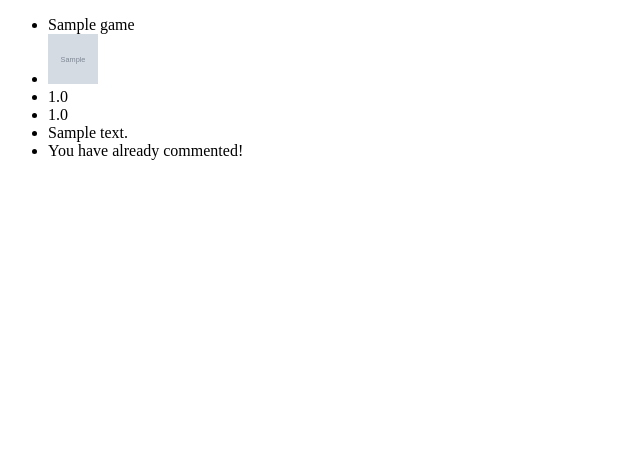
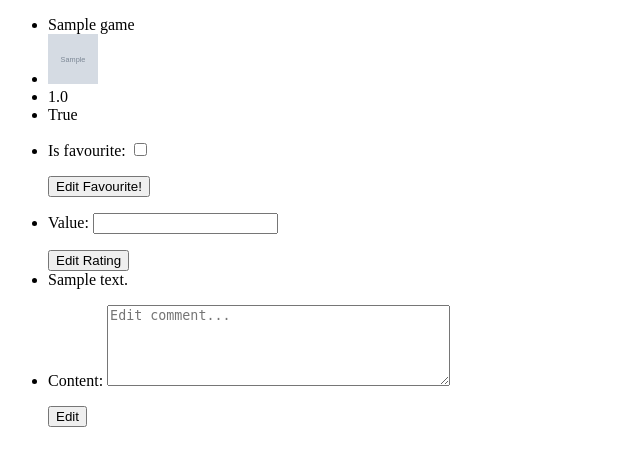
Before and after one commit to Svilen-V-Ivanov/Python_Web_Project, a Django app: page /game/details/1/ in a window 1280 px wide. Shown: the part 44-510 px from the top of the page, without its empty margins (0-640 px from the left). Run offline with Django 4.2, Linux system fonts and the light colour scheme; a user stored in the database is signed in; tables that the repository leaves empty hold one stand-in row (values such as "Sample post"); grey boxes marked "Sample" are stand-in pictures.

Commit message:
Added edit forms for comment, favourite, score. Added pages for liked and favourite games.

```diff
--- a/game_check/game_check/game_review/forms.py
+++ b/game_check/game_check/game_review/forms.py
@@ -1,6 +1,6 @@
 from django.contrib.auth import forms as auth_forms, get_user_model
 from django import forms
-from game_check.game_review.models import Profile, GameComment, GameScore
+from game_check.game_review.models import Profile, GameComment, GameScore, GameFavourite
 from game_check.game_review.validators import age_validator
 
 UserModel = get_user_model()
@@ -35,7 +35,6 @@ class SignUpForm(auth_forms.UserCreationForm):
         return user
 
 
-# TODO: Finish form and view for change password
 class ChangeUserPasswordForm(auth_forms.PasswordChangeForm):
     class Meta:
         model = UserModel
@@ -57,7 +56,44 @@ class GameCommentForm(forms.ModelForm):
         }
 
 
-class GameRatingForm(forms.ModelForm):
+class CommentEditForm(forms.ModelForm):
+    class Meta:
+        model = GameComment
+        fields = ('content',)
+        widgets = {
+            'content': forms.Textarea(
+                attrs={
+                    'cols': 40,
+                    'rows': 5,
+                    'placeholder': 'Edit comment...',
+                },
+            ),
+        }
+
+
+class BaseRatingForm(forms.ModelForm):
     class Meta:
         model = GameScore
         fields = ('value',)
+
+
+class GameRatingForm(BaseRatingForm):
+    pass
+
+
+class RatingEditForm(BaseRatingForm):
+    pass
+
+
+class BaseFavouriteForm(forms.ModelForm):
+    class Meta:
+        model = GameFavourite
+        fields = ('is_favourite',)
+
+
+class GameFavouriteForm(BaseFavouriteForm):
+    pass
+
+
+class EditFavouriteForm(BaseFavouriteForm):
+    pass
--- a/game_check/game_check/game_review/urls.py
+++ b/game_check/game_check/game_review/urls.py
@@ -2,7 +2,7 @@ from django.urls import path, include
 
 from game_check.game_review.views import UserSignUpView, UserSignInView, ProfileView, UserSignOutView, \
     UserDetailsView, UserEditView, PasswordEditView, EmailEditView, GameCreateView, index, \
-    comment_game, games_details, rate_game
+    comment_game, games_details, rate_game, favourite_game, profile_reviewed_games, profile_favourite_games
 
 urlpatterns = (
     path('', index, name='index'),
@@ -17,15 +17,19 @@ urlpatterns = (
             path('password/', PasswordEditView.as_view(), name='edit password'),
             path('email/', EmailEditView.as_view(), name='edit email'),
         ])),
-        # path('games/', include([
-        #     path('reviewed/', GamesReviewedView.as_view(), name='reviewed games'),
-        #     path('favourite/', GamesFavouriteView.as_view(), name='favourite games'),
-        # ])),
+        path('games/', include([
+            path('reviewed/', profile_reviewed_games, name='reviewed games'),
+            path('favourite/', profile_favourite_games, name='favourite games'),
+        ])),
     ])),
     path('game/', include([
         path('', GameCreateView.as_view(), name='create game'),
-        path('details/<int:pk>/', games_details, name='details game'),
-        path('details/comment/<int:pk>/', comment_game, name='comment game'),
-        path('details/rating/<int:pk>/', rate_game, name='rate game'),
+        path('details/', include([
+            path('<int:pk>/', games_details, name='details game'),
+            path('comment/<int:pk>/', comment_game, name='comment game'),
+            path('comment/edit/<int:pk>/', comment_game, name='edit comment'),
+            path('rating/<int:pk>/', rate_game, name='rate game'),
+            path('favourite/<int:pk>/', favourite_game, name='favourite game'),
+        ])),
     ])),
 )
--- a/game_check/game_check/game_review/views.py
+++ b/game_check/game_check/game_review/views.py
@@ -1,11 +1,13 @@
-from django.shortcuts import render, redirect, get_object_or_404
+from django.shortcuts import render, redirect
 from django.urls import reverse_lazy
 from django.views import generic as views
 from django.contrib.auth import views as auth_views, login, get_user_model, mixins as auth_mixins
 
-from game_check.game_review.forms import SignUpForm, ChangeUserPasswordForm, GameCommentForm, GameRatingForm
-from game_check.game_review.models import Profile, Game, GameComment, GameScore
-from game_check.game_review.utils import get_game_by_id, get_has_commented, get_rating, get_average_rating
+from game_check.game_review.forms import SignUpForm, ChangeUserPasswordForm, GameCommentForm, GameRatingForm, \
+    GameFavouriteForm, CommentEditForm, RatingEditForm, EditFavouriteForm
+from game_check.game_review.models import Profile, Game, GameComment, GameScore, GameFavourite
+from game_check.game_review.utils import get_game_by_id, get_has_commented, get_rating, get_average_rating, \
+    get_current_favourite, get_comment, get_current_rating, get_reviewed_games, get_favourite_games, get_len
 
 UserModel = get_user_model()
 
@@ -59,6 +61,37 @@ class ProfileView(auth_mixins.LoginRequiredMixin, views.ListView):
     template_name = 'info-profile.html'
 
 
+def profile_reviewed_games(request, slug, pk):
+    user = request.user
+    user_scores = GameScore.objects.filter(user_id=pk)
+    user_comments = GameComment.objects.filter(user_id=pk)
+    all_games = Game.objects.all()
+    reviewed_games = get_reviewed_games(all_games, user_scores, user_comments, user)
+    game_len = get_len(reviewed_games)
+
+    context = {
+        'games': reviewed_games,
+        'len': game_len,
+    }
+
+    return render(request, 'reviewed-games.html', context)
+
+
+def profile_favourite_games(request, slug, pk):
+    user = request.user
+    user_favourites = GameFavourite.objects.filter(user_id=pk)
+    all_games = Game.objects.all()
+    favourite_games = get_favourite_games(all_games, user_favourites, user)
+    game_len = get_len(favourite_games)
+
+    context = {
+        'games': favourite_games,
+        'len': game_len,
+    }
+
+    return render(request, 'favourite-games.html', context)
+
+
 class UserDetailsView(views.DetailView):
     context_object_name = 'user_details'
     model = Profile
@@ -81,6 +114,7 @@ class UserEditView(views.UpdateView):
     #     return result
 
 
+# TODO : Fix redirect on password change or make changes to 'index.html'
 class PasswordEditView(auth_views.PasswordChangeView):
     form_class = ChangeUserPasswordForm
     template_name = 'edit_password.html'
@@ -115,7 +149,11 @@ def games_details(request, pk):
     current_user_id = request.user.pk
 
     comment_form = GameCommentForm()
+    comment_edit = CommentEditForm()
     rating_form = GameRatingForm()
+    rating_edit = RatingEditForm()
+    favourite_form = GameFavouriteForm()
+    edit_favourite = EditFavouriteForm()
 
     comments = GameComment.objects.all()
     current_game_comments = GameComment.objects.filter(game_id=current_game.pk)
@@ -123,17 +161,27 @@ def games_details(request, pk):
 
     ratings = GameScore.objects.all()
     current_user_rating = get_rating(ratings, current_user_id, current_game)
-    average_rating = get_average_rating(ratings)
+    average_rating = get_average_rating(ratings, current_game)
+
+    favourites = GameFavourite.objects.all()
+    user_favourite = get_current_favourite(favourites, current_user_id, current_game)
 
     context = {
         'game': current_game,
         'user_id': current_user_id,
+
         'comment_form': comment_form,
+        'edit_comment': comment_edit,
         'rating_form': rating_form,
+        'edit_rating': rating_edit,
+        'favourite_form': favourite_form,
+        'edit_favourite': edit_favourite,
+
         'has_commented': has_commented,
         'game_comments': current_game_comments,
         'personal_rating': current_user_rating,
         'average': average_rating,
+        'user_favourite': user_favourite,
     }
 
     return render(request, 'details-game.html', context)
@@ -141,32 +189,71 @@ def games_details(request, pk):
 
 # TODO: Make it log in required
 def comment_game(request, pk):
-    game = Game.objects.filter(pk=pk) \
-        .get()
+    game = get_game_by_id(Game, pk)
     current_user = request.user
     game_id = game.pk
+    comments = GameComment.objects.all()
+    current_comment = get_comment(comments, current_user, game)
 
-    form = GameCommentForm(request.POST)
-
-    if form.is_valid():
-        comment = form.save(commit=False)
-        comment.game = game
-        comment.user = current_user
-        comment.save()
-        return redirect('details game', game_id)
+    if request.method == 'POST':
+        if not current_comment:
+            form = GameCommentForm(request.POST)
+            if form.is_valid():
+                comment = form.save(commit=False)
+                comment.game = game
+                comment.user = current_user
+                comment.save()
+                return redirect('details game', game_id)
+        else:
+            form = CommentEditForm(request.POST, instance=current_comment)
+            if form.is_valid():
+                form.save()
+                return redirect('details game', game_id)
 
 
 def rate_game(request, pk):
-    game = Game.objects.filter(pk=pk) \
-        .get()
+    game = get_game_by_id(Game, pk)
     current_user = request.user
     game_id = game.pk
+    ratings = GameScore.objects.all()
+    current_rating = get_current_rating(ratings, current_user, game)
 
-    form = GameRatingForm(request.POST)
+    if request.method == 'POST':
+        if not current_rating:
+            form = GameRatingForm(request.POST)
 
-    if form.is_valid():
-        comment = form.save(commit=False)
-        comment.game = game
-        comment.user = current_user
-        comment.save()
-        return redirect('details game', game_id)
+            if form.is_valid():
+                comment = form.save(commit=False)
+                comment.game = game
+                comment.user = current_user
+                comment.save()
+                return redirect('details game', game_id)
+        else:
+            form = RatingEditForm(request.POST, instance=current_rating)
+            if form.is_valid():
+                form.save()
+                return redirect('details game', game_id)
+
+
+def favourite_game(request, pk):
+    game = get_game_by_id(Game, pk)
+    current_user = request.user
+    game_id = game.pk
+    favourites = GameFavourite.objects.all()
+    user_favourite = get_current_favourite(favourites, current_user.pk, game)
+
+    if request.method == "POST":
+        if not user_favourite:
+            form = GameFavouriteForm(request.POST)
+
+            if form.is_valid():
+                comment = form.save(commit=False)
+                comment.game = game
+                comment.user = current_user
+                comment.save()
+                return redirect('details game', game_id)
+        else:
+            form = EditFavouriteForm(request.POST, instance=user_favourite)
+            if form.is_valid():
+                form.save()
+                return redirect('details game', game_id)
--- a/game_check/templates/details-game.html
+++ b/game_check/templates/details-game.html
@@ -20,13 +20,38 @@
         {{ average }}
     </li>
     <li>
+        {% if not user_favourite or user_favourite.is_favourite == False %}
+            False
+        {% else %}
+            True
+        {% endif %}
+    </li>
+    <li>
+        {% if not user_favourite %}
+            <form method="post" action="{% url 'favourite game'  game.pk %} " enctype="multipart/form-data">
+                {{ favourite_form.as_p }}
+                <button>Favourite!</button>
+                {% csrf_token %}
+            </form>
+        {% else %}
+            <form method="post" action="{% url 'favourite game'  game.pk %} " enctype="multipart/form-data">
+                {{ edit_favourite.as_p }}
+                <button>Edit Favourite!</button>
+                {% csrf_token %}
+            </form>
+        {% endif %}
+    </li>
+    <li>
         {% if personal_rating == 11 %}
             <form method="post" action="{% url 'rate game' game.pk %} " enctype="multipart/form-data">
                 {{ rating_form.as_p }}
                 <button>Rate</button>{% csrf_token %}
             </form>
         {% else %}
-            {{ personal_rating }}
+            <form method="post" action="{% url 'rate game' game.pk %} " enctype="multipart/form-data">
+                {{ edit_rating.as_p }}
+                <button>Edit Rating</button>{% csrf_token %}
+            </form>
         {% endif %}
     </li>
     {% for comment in game_comments %}
@@ -35,8 +60,13 @@
         </li>
     {% endfor %}
     <li>
+    {# TODO: If enough time try and get the data to be shown correctly on edit #}
         {% if has_commented %}
-            You have already commented!
+            <form method="post" action="{% url 'comment game'  game.pk %} " enctype="multipart/form-data">
+                {{ edit_comment.as_p }}
+                <button>Edit</button>
+                {% csrf_token %}
+            </form>
         {% else %}
             <form method="post" action="{% url 'comment game'  game.pk %} " enctype="multipart/form-data">
                 {{ comment_form.as_p }}
```
Also changed, not shown: game_check/game_check/game_review/utils.py (+80 -4 lines), game_check/templates/favourite-games.html (added, +28 -0 lines), game_check/templates/info-profile.html (+8 -8 lines), game_check/templates/reviewed-games.html (added, +28 -0 lines).
